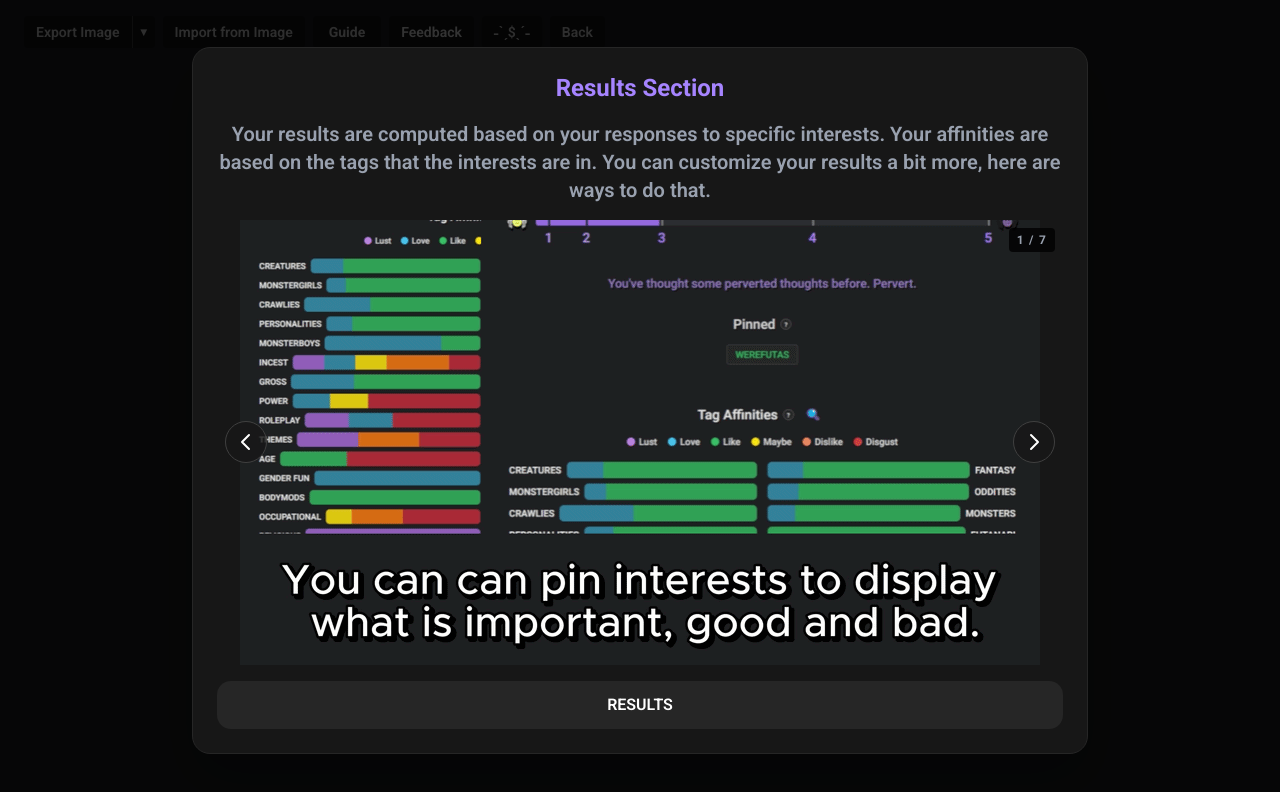
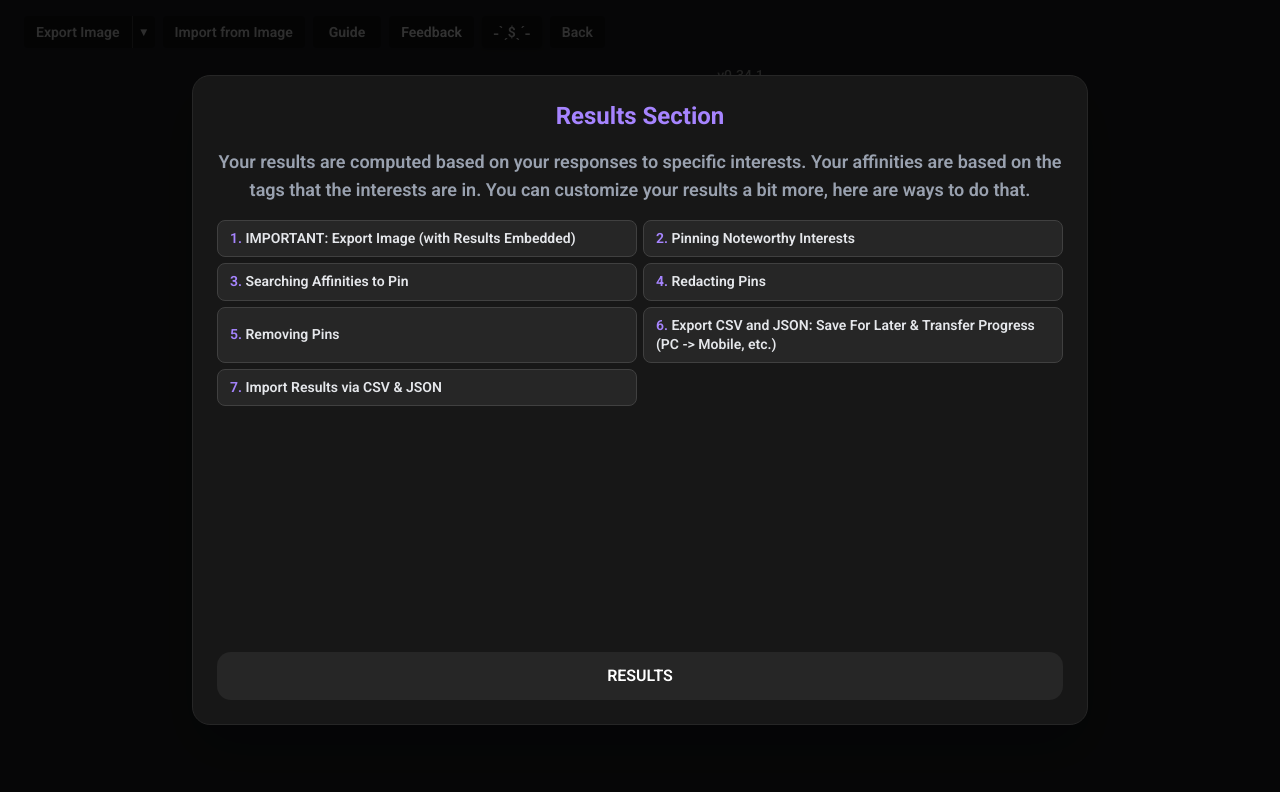
Before and after one commit to badminute/corruchart-dev, a Next.js app: page /results in a window 1280 px wide. Shown: the top 792 px of the page. Built offline with nearby package versions, Linux system fonts and the light colour scheme.

Commit message:
guide modal 1st commit

```diff
--- a/app/results/page.tsx
+++ b/app/results/page.tsx
@@ -14,8 +14,8 @@ import TagAffinityDrilldown from "@/components/tags/TagAffinityDrilldown";
 import { narrowTagsCheck } from "@/lib/utils";
 import { encodeSelections, decodeSelections } from "@/lib/utils";
 import { NARROW_TAGS } from "@/data/narrowTags";
-import { WelcomeSlideshow } from "@/components/onboarding";
 import { useSettings } from "@/components/SettingsContext";
+import GuideModal from "@/components/GuideModal";
 import {
   encryptMetadata,
   decryptMetadata,
@@ -1742,50 +1742,23 @@ const scoredSelections = useMemo(() => {
 
       {/* MODAL OVERLAY */}
         {showWelcome && (
-        <div className="fixed inset-0 z-[100] flex items-center justify-center bg-black/80 p-4">
-        <div className="bg-neutral-900 border border-neutral-800 p-6 rounded-2xl w-full max-w-4xl + max-h-[90vh] shadow-2xl flex flex-col">
-
-  {/* Header */}
-  <h2 className="text-2xl font-bold text-center text-violet-400 mb-4">
-    Results Section
-  </h2>
-
-  {/* Scrollable Content Area */}
-  <div className="flex-1 overflow-y-auto">
-
-    {/* Description */}
-    <div className="text-gray-400 text-center text-xl mb-4">
-      <p>
-        Your results are computed based on your responses to specific interests. Your affinities
-        are based on the tags that the interests are in. You can customize your results a bit more, here are ways to do that.
-      </p>
-    </div>
-
-    {/* Slideshow */}
-    <WelcomeSlideshow
-      images={[
-        "images/pins.gif",
-        "images/search-interests.gif",
-        "images/redact.gif",
-        "images/export-image.gif",
-        "images/remove-favourites.gif",
-        "images/empty-chart-import-now.gif",
-        "images/export-csv-and-json.gif",
-      ]}
-    />
-  </div>
-
-  {/* Button — always visible */}
-  <button
-    onClick={closeWelcome}
-    className="w-full py-3 mt-4 bg-neutral-800 hover:bg-violet-500/30 cursor-pointer text-white font-semibold rounded-xl transition-colors"
-  >
-    RESULTS
-  </button>
-</div>
-
-  </div>
-)}
+        <GuideModal
+          isOpen={showWelcome}
+          onClose={closeWelcome}
+          title="Results Section"
+          description="Your results are computed based on your responses to specific interests. Your affinities are based on the tags that the interests are in. You can customize your results a bit more, here are ways to do that."
+          buttonLabel="RESULTS"
+          tips={[
+            { title: "IMPORTANT: Export Image (with Results Embedded)", images: ["images/export-image.gif"] },
+            { title: "Pinning Noteworthy Interests", images: ["images/pins.gif"] },
+            { title: "Searching Affinities to Pin", images: ["images/search-interests.gif"] },
+            { title: "Redacting Pins", images: ["images/redact.gif"] },
+            { title: "Removing Pins", images: ["images/remove-favourites.gif"] },
+            { title: "Export CSV and JSON: Save For Later & Transfer Progress (PC -> Mobile, etc.)", images: ["images/empty-chart-import-now.gif"] },
+            { title: "Import Results via CSV & JSON", images: ["images/export-csv-and-json.gif"] },
+          ]}
+        />
+        )}
 
           </section>
       </div>
--- a/app/roles/page.tsx
+++ b/app/roles/page.tsx
@@ -7,8 +7,8 @@ import { ROLES } from "@/data/roles";
 import type { RoleOption } from "@/data/roles";
 import { ROLE_SYMBOLS } from "@/data/roleSymbols";
 import { DESCRIPTIONS } from "@/data/descriptions";
-import { WelcomeSlideshow } from "@/components/onboarding";
 import { useSettings } from "@/components/SettingsContext";
+import GuideModal from "@/components/GuideModal";
 
 export default function Page() {
     const options: RoleOption[] = ROLES;
@@ -173,40 +173,18 @@ export default function Page() {
         <>
             {/* MODAL OVERLAY */}
             {showWelcome && (
-            <div className="fixed inset-0 z-[100] flex items-center justify-center bg-black/80 p-4">
-                <div className="bg-neutral-900 border border-neutral-800 p-6 rounded-2xl w-full max-w-4xl h-[650px] shadow-2xl flex flex-col">
-
-                {/* Header */}
-                <h2 className="text-2xl font-bold text-center text-violet-400 mb-4">
-                    Roles Section
-                </h2>
-
-                {/* Description */}
-                <div className="text-gray-400 text-center text-xl mb-4">
-                    <p>Here are some usage tips to make things smoother.</p>
-                </div>
-
-                {/* Slideshow */}
-                <div className="flex-1">
-                    <WelcomeSlideshow
-                    images={[
-                        "images/select-roles.gif",
-                        "images/role-descriptions.gif",
-                        "images/swap-roles.gif",
-                    ]}
-                    />
-                </div>
-
-                {/* Button */}
-                <button
-                    onClick={closeWelcome}
-                    className="w-full py-3 mt-4 bg-neutral-800 hover:bg-violet-500/30 cursor-pointer text-white font-semibold rounded-xl transition-colors"
-                >
-                    ROLES
-                </button>
-
-                </div>
-            </div>
+            <GuideModal
+              isOpen={showWelcome}
+              onClose={closeWelcome}
+              title="Roles Section"
+              description="Here are some usage tips to make things smoother."
+              buttonLabel="ROLES"
+              tips={[
+                { title: "Selecting Roles", images: ["images/select-roles.gif"] },
+                { title: "Role Descriptions", images: ["images/role-descriptions.gif"] },
+                { title: "Swapping Role Variants", images: ["images/swap-roles.gif"] },
+              ]}
+            />
             )}
 
 
--- a/app/test/page.tsx
+++ b/app/test/page.tsx
@@ -10,9 +10,9 @@ import { TEST_PAGE_SETS, DEFAULT_TEST_PAGE_CHUNK_SIZE, TEST_PAGE_OPTION_IDS } fr
 import type { TestPageSet } from "@/data/testPages";
 import SettingsButton from "@/components/SettingsButton";
 import OptionsGrid from "@/components/OptionsGrid";
-import { WelcomeSlideshow } from "@/components/onboarding";
 import { useSettings } from "@/components/SettingsContext";
 import ChangelogFeedbackModal from "@/components/ChangelogFeedbackModal";
+import GuideModal from "@/components/GuideModal";
 import type { Option as BaseOption } from "@/types/option";
 import { logMissingTestPageSetOptionIds } from "@/data/testPages";
 
@@ -658,44 +658,21 @@ const mergedTestPages = useMemo<TestPageSet[]>(() => {
       </main>
 
       {showWelcome && (
-  <div className="fixed inset-0 z-50 flex items-center justify-center bg-black/80 p-4">
-    <div className="bg-neutral-900 border border-neutral-800 p-6 rounded-2xl w-full max-w-4xl h-[650px] shadow-2xl flex flex-col">
-
-      {/* Header */}
-      <h2 className="text-2xl font-bold text-center text-violet-400 mb-4">
-        Assessment Section
-      </h2>
-
-      {/* Description */}
-      <div className="text-gray-400 text-center text-lg mb-4">
-        <p>Here are some usage tips to make things smoother.</p>
-      </div>
-
-      {/* Slideshow */}
-     <div className="flex-1 min-h-0 h-full">
-        <WelcomeSlideshow
-          images={[
-            "images/potion-tips.png",
-            "images/cycle.gif",
-            "images/descriptions.gif",
-          ]}
-        />
-      </div>
-
-      {/* Button */}
-      <button
-        type="button"
-        onClick={() => {
-          setShowWelcome(false);
-          localStorage.setItem("test-welcome-last-shown", Date.now().toString());
-        }}
-        className="w-full py-3 mt-4 bg-neutral-800 hover:bg-violet-500/30 cursor-pointer text-white font-semibold rounded-xl transition-colors"
-      >
-        ASSESS
-      </button>
-
-    </div>
-  </div>
+  <GuideModal
+    isOpen={showWelcome}
+    onClose={() => {
+      setShowWelcome(false);
+      localStorage.setItem("test-welcome-last-shown", Date.now().toString());
+    }}
+    title="Assessment Section"
+    description="Here are some usage tips to make things smoother."
+    buttonLabel="ASSESS"
+    tips={[
+          { title: "Corruption Values and Potion Types", images: ["images/potion-tips.png"] },
+          { title: "Cycling Interests from Disgust to Lust", images: ["images/cycle.gif"] },
+          { title: "Descriptions", images: ["images/descriptions.gif"] },
+    ]}
+  />
 )}
 
       {showSetsModal && (
--- /dev/null
+++ b/components/GuideModal.tsx
@@ -0,0 +1,97 @@
+"use client";
+
+import { useState } from "react";
+import { WelcomeSlideshow } from "./onboarding";
+
+interface GuideTip {
+  title: string;
+  images: string[];
+}
+
+interface GuideModalProps {
+  isOpen: boolean;
+  onClose: () => void;
+  tips: GuideTip[];
+  title: string;
+  description: string;
+  buttonLabel: string;
+}
+
+export default function GuideModal({
+  isOpen,
+  onClose,
+  tips,
+  title,
+  description,
+  buttonLabel,
+}: GuideModalProps) {
+  const [selectedTipIndex, setSelectedTipIndex] = useState<number | null>(null);
+
+  if (!isOpen) return null;
+
+  const selectedTip = selectedTipIndex !== null ? tips[selectedTipIndex] : null;
+
+  return (
+    <div className="fixed inset-0 z-[100] flex items-center justify-center bg-black/80 p-4">
+      <div className="bg-neutral-900 border border-neutral-800 p-6 rounded-2xl w-full max-w-4xl h-[650px] shadow-2xl flex flex-col">
+        {/* Header */}
+        <h2 className="text-2xl font-bold text-center text-violet-400 mb-4">
+          {title}
+        </h2>
+
+        {/* Description */}
+        <div className="text-gray-400 text-center text-lg mb-4">
+          <p>{description}</p>
+        </div>
+
+        {/* Content Area */}
+        <div className="flex-1 min-h-0 flex gap-4">
+        {selectedTip === null ? (
+            /* Tip List View */
+            <div className="flex-1 overflow-y-auto">
+            <div className="grid grid-cols-2 gap-1.5">
+                {tips.map((tip, index) => (
+                <button
+                    key={index}
+                    onClick={() => setSelectedTipIndex(index)}
+                    className="text-left px-3 py-2 bg-neutral-800 hover:bg-violet-500/30 text-gray-200 hover:text-white rounded-md transition-colors cursor-pointer border border-neutral-700 hover:border-violet-500/50 text-sm leading-snug"
+                >
+                    <span className="text-violet-400 font-semibold">
+                    {index + 1}.
+                    </span>{" "}
+                    {tip.title}
+                </button>
+                ))}
+            </div>
+            </div>
+        ) : (
+            /* Slideshow View */
+            <>
+            <div className="flex-1">
+                <WelcomeSlideshow images={selectedTip.images} />
+            </div>
+            </>
+        )}
+        </div>
+
+        {/* Buttons */}
+        <div className="flex gap-3 mt-4">
+          {selectedTip !== null && (
+            <button
+              onClick={() => setSelectedTipIndex(null)}
+              className="px-6 py-3 bg-neutral-800 hover:bg-neutral-700 cursor-pointer text-white font-semibold rounded-xl transition-colors"
+            >
+              Back
+            </button>
+          )}
+          <button
+            onClick={onClose}
+            className="flex-1 py-3 bg-neutral-800 hover:bg-violet-500/30 cursor-pointer text-white font-semibold rounded-xl transition-colors"
+          >
+            {buttonLabel}
+          </button>
+        </div>
+      </div>
+    </div>
+  );
+}
```
Also changed, not shown: app/corruchart/page.tsx (+19 -46 lines).
